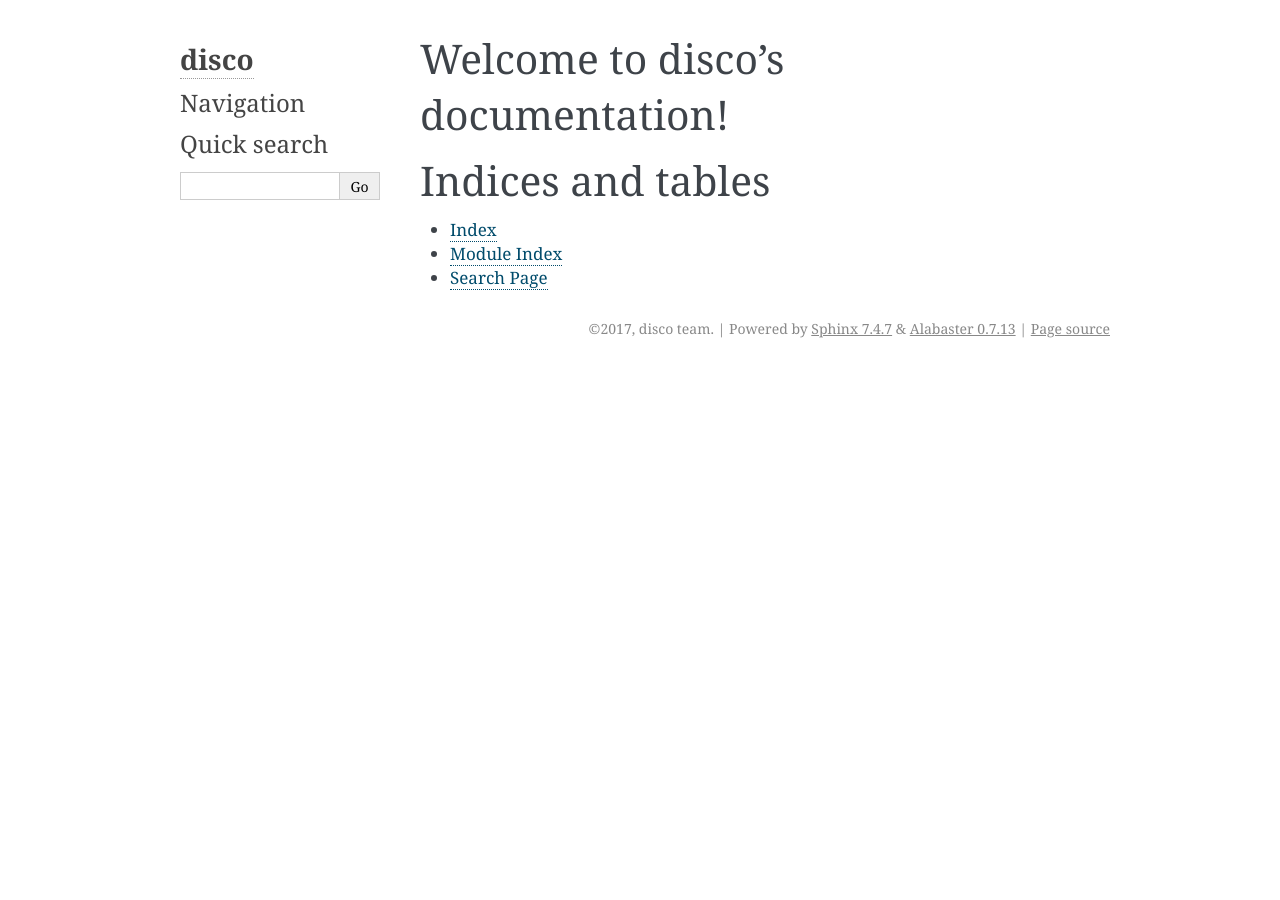
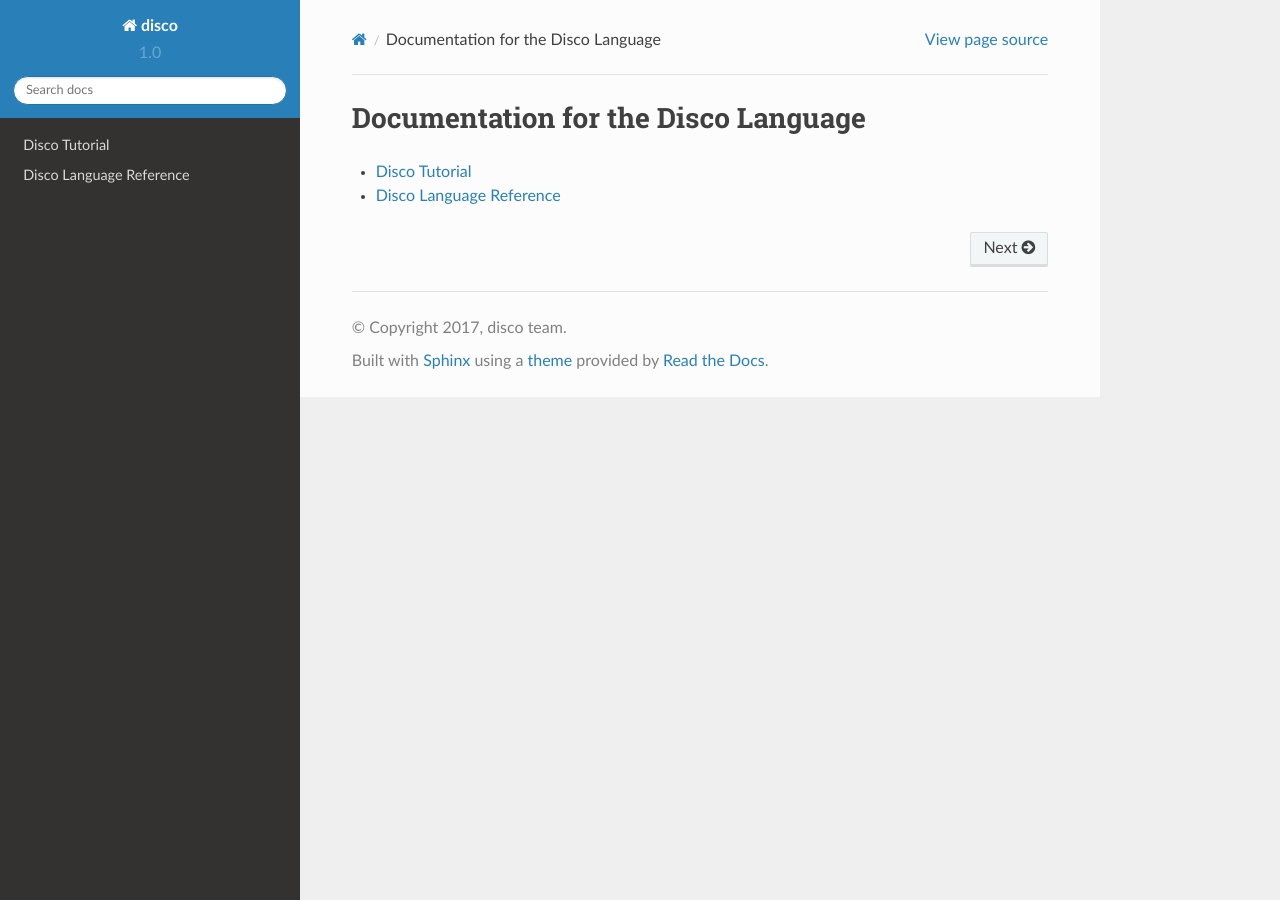
Before and after one commit to disco-lang/disco, a Sphinx documentation site: the page built from docs/index.rst, in a window 1280 px wide. Built offline with Sphinx 7.4.7 and the Read the Docs theme 2.0.0, drawn with Linux system fonts in a browser that asks for light colours.

Commit message:
use RTD doc theme, and add more stubs

```diff
--- a/docs/conf.py
+++ b/docs/conf.py
@@ -83,7 +83,7 @@ todo_include_todos = True
 # The theme to use for HTML and HTML Help pages.  See the documentation for
 # a list of builtin themes.
 #
-html_theme = 'alabaster'
+html_theme = 'sphinx_rtd_theme'
 
 # Theme options are theme-specific and customize the look and feel of a theme
 # further.  For a list of options available for each theme, see the
--- a/docs/index.rst
+++ b/docs/index.rst
@@ -3,18 +3,11 @@
    You can adapt this file completely to your liking, but it should at least
    contain the root `toctree` directive.
 
-Welcome to disco's documentation!
-=================================
+Documentation for the Disco Language
+====================================
 
 .. toctree::
    :maxdepth: 2
-   :caption: Contents:
 
-
-
-Indices and tables
-==================
-
-* :ref:`genindex`
-* :ref:`modindex`
-* :ref:`search`
+   tutorial/index
+   reference/index
--- /dev/null
+++ b/docs/reference/index.rst
@@ -0,0 +1,5 @@
+
+Disco Language Reference
+========================
+
+Coming soon!
--- /dev/null
+++ b/docs/tutorial/index.rst
@@ -0,0 +1,5 @@
+
+Disco Tutorial
+==============
+
+Coming soon!
```
